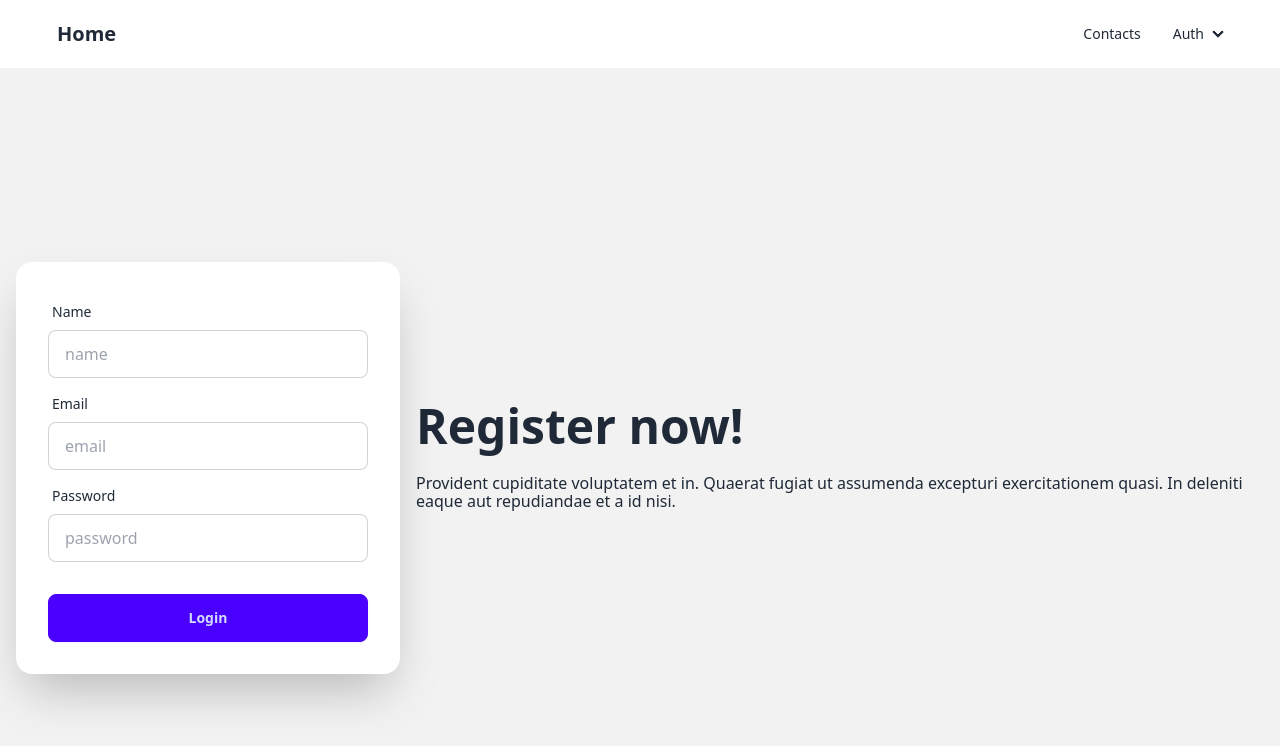
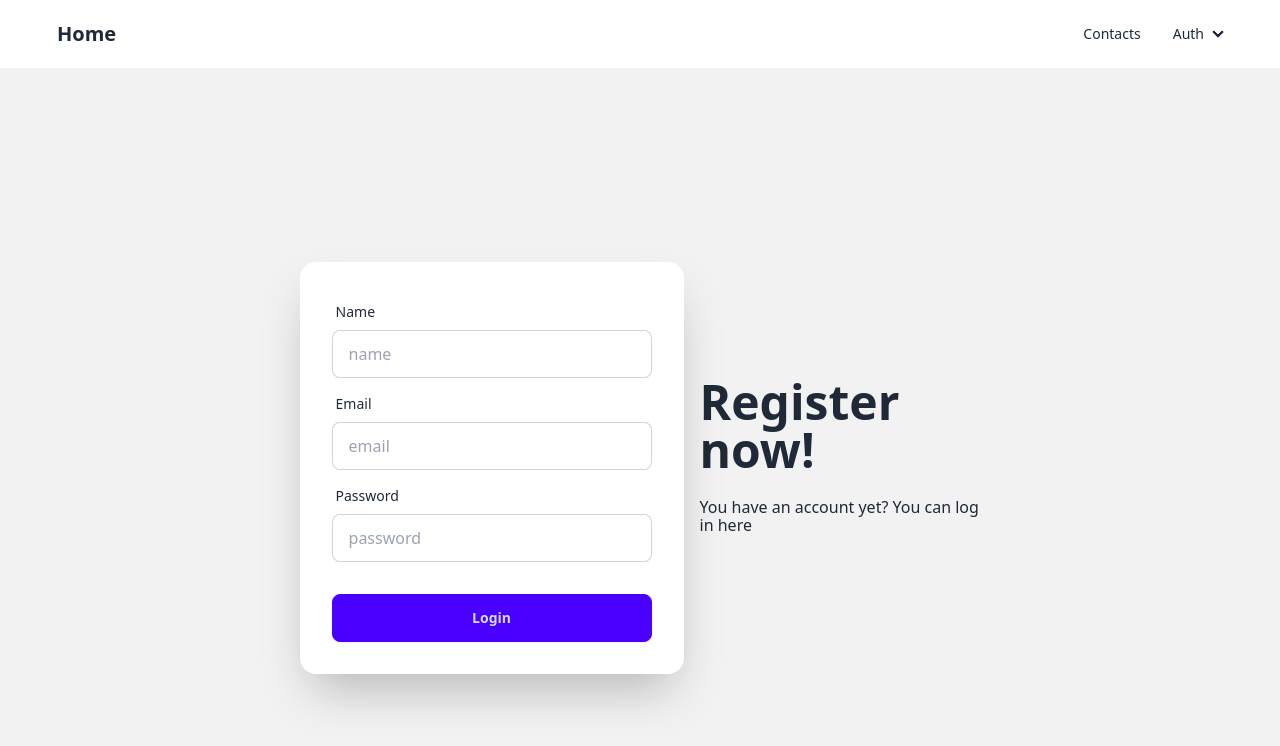
Before and after one commit to KolyaKovt/goit-react-hw-07-phonebook, a React (Vite) app: page /register in a window 1280 px wide. Shown: the top 746 px of the page. Built offline with nearby package versions, Linux system fonts and the light colour scheme; no server answers.

Commit message:
add contacts is added

```diff
--- a/src/Redux/contacts/operations.js
+++ b/src/Redux/contacts/operations.js
@@ -17,7 +17,7 @@ export const addContactThunk = createAsyncThunk(
   "addContact",
   async (contact, thunkApi) => {
     try {
-      const data = await addContact(contact)
+      const { data } = await addContact(contact)
       return data
     } catch (error) {
       return handleError(thunkApi, error)
--- a/src/components/ContactFrom.jsx
+++ b/src/components/ContactFrom.jsx
@@ -42,15 +42,15 @@ const ContactFrom = () => {
           <span className="label-text">Number</span>
         </label>
         <input
-          {...register("Number")}
+          {...register("number")}
           type="tel"
-          placeholder="Number"
+          placeholder="number"
           className="input input-bordered"
           required
         />
       </div>
       <div className="form-control mt-6">
-        <button className="btn btn-primary">Login</button>
+        <button className="btn btn-primary">Add the contact</button>
       </div>
     </form>
   )
--- a/src/components/ContactsList.jsx
+++ b/src/components/ContactsList.jsx
@@ -21,7 +21,7 @@ const ContactsList = () => {
             <tr key={contact.id}>
               <th>{index + 1}</th>
               <td>{contact.name}</td>
-              <td>{contact.Number}</td>
+              <td>{contact.number}</td>
               <td>
                 <button className="btn btn-ghost btn-xs" onClick={() => dispatch(deleteContactThunk(contact.id))}>
                   delete
--- a/src/pages/Login.jsx
+++ b/src/pages/Login.jsx
@@ -1,6 +1,7 @@
 import { useForm } from "react-hook-form"
 import { useDispatch } from "react-redux"
 import { loginThunk } from "../Redux/auth/operations"
+import { Link } from "react-router-dom"
 
 const Login = () => {
   const dispatch = useDispatch()
@@ -17,9 +18,7 @@ const Login = () => {
         <div className="text-center lg:text-left">
           <h1 className="text-5xl font-bold">Login now!</h1>
           <p className="py-6">
-            Provident cupiditate voluptatem et in. Quaerat fugiat ut assumenda
-            excepturi exercitationem quasi. In deleniti eaque aut repudiandae et
-            a id nisi.
+            You don&apos;t have an account yet? You can register <Link to={"/register"}>here</Link>
           </p>
         </div>
         <div className="card shrink-0 w-full max-w-sm shadow-2xl bg-base-100">
--- a/src/pages/Register.jsx
+++ b/src/pages/Register.jsx
@@ -1,6 +1,7 @@
 import { useForm } from "react-hook-form"
 import { useDispatch } from "react-redux"
 import { registerThunk } from "../Redux/auth/operations";
+import { Link } from "react-router-dom";
 
 const Register = () => {
   const dispatch = useDispatch();
@@ -17,9 +18,7 @@ const Register = () => {
         <div className="text-center lg:text-left">
           <h1 className="text-5xl font-bold">Register now!</h1>
           <p className="py-6">
-            Provident cupiditate voluptatem et in. Quaerat fugiat ut assumenda
-            excepturi exercitationem quasi. In deleniti eaque aut repudiandae et
-            a id nisi.
+             You have an account yet? You can log in <Link to={"/login"}>here</Link>
           </p>
         </div>
         <div className="card shrink-0 w-full max-w-sm shadow-2xl bg-base-100">
```
